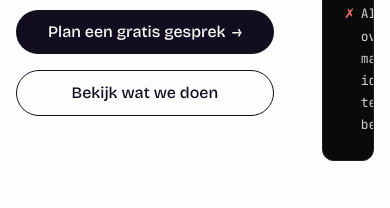
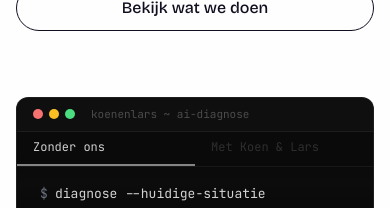
Before and after one commit to noekboy/Website_koen-Lars, a website: page index.html in a window 390 px wide. Shown: the part 374-582 px from the top of the page. Drawn offline with nearby package versions, Linux system fonts and the light colour scheme.

Commit message:
Stack hero terminal below text on mobile (≤1024px)
Co-Authored-By: Claude Sonnet 4.6 <noreply@anthropic.com>

```diff
--- a/index.html
+++ b/index.html
@@ -996,10 +996,8 @@
       align-items: center;
     }
     @media (max-width: 1024px) {
+      .hero-grid { grid-template-columns: 1fr !important; }
       .hero-terminal { max-width: 100%; margin-top: var(--space-xl); }
-    }
-    @media (min-width: 1025px) {
-      .hero-terminal { justify-self: stretch; }
     }
   </style>
 </head>
@@ -1027,7 +1025,7 @@
 
 <!-- HERO -->
 <section style="padding: 0 var(--layout-padding);">
-  <div style="max-width: 1200px; margin: 0 auto; padding-top: 48px; padding-bottom: var(--space-2xl); display: grid; grid-template-columns: 1fr 1fr; gap: 3rem; align-items: center;">
+  <div class="hero-grid" style="max-width: 1200px; margin: 0 auto; padding-top: 48px; padding-bottom: var(--space-2xl); display: grid; grid-template-columns: 1fr 1fr; gap: 3rem; align-items: center;">
     <div class="hero-text">
       <p class="hero-label">
         <span class="nl">AI Integratie voor kleine bedrijven</span>
```
